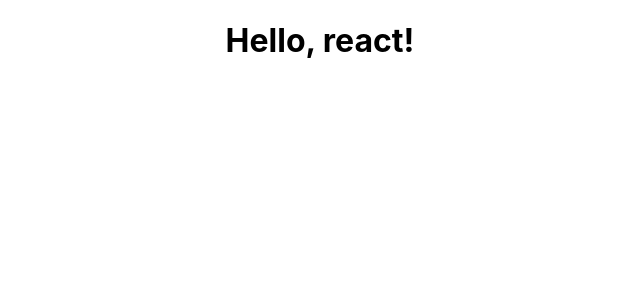
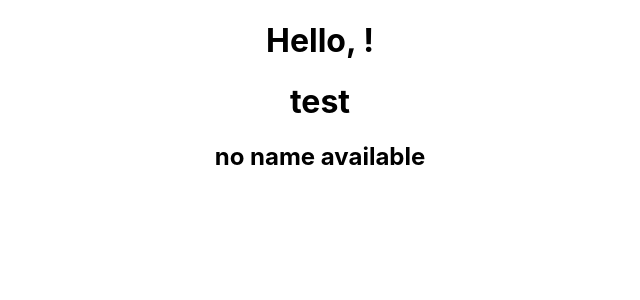
Before and after one commit to briankihia/react_movie_app, a React (Create React App) app: page / in a window 1280 px wide. Shown: the top 300 px of the page, without its empty margins (320-960 px from the left). Built offline with nearby package versions, Linux system fonts and the light colour scheme.

Commit message:
fragments

```diff
--- a/src/App.js
+++ b/src/App.js
@@ -1,9 +1,25 @@
 import './App.css';
 
 const App = () => {
+  // we explore dynamic nature of react
+  // we can call different variables here
+
+  const name = null;
   return (
     <div className="App">
-      <h1>Hello, react!</h1>
+      <h1>Hello, {name}!</h1>
+      {/* we open up curly braces and check if name exists. In that case we want to render this react fragment inside of this parenthesis*/}
+      {/* below is an if condition thus has 2 parts */}
+      {/* NB- if you want to render 2 different elements one next to another, you need to wrap them in a so called react fragments */}
+      {name ? (
+        <>tests</>
+      ): (
+        <>
+          <h1>test</h1>
+          <h2>no name available</h2>
+        </>
+
+      )}
     </div>
   );
 }
```
